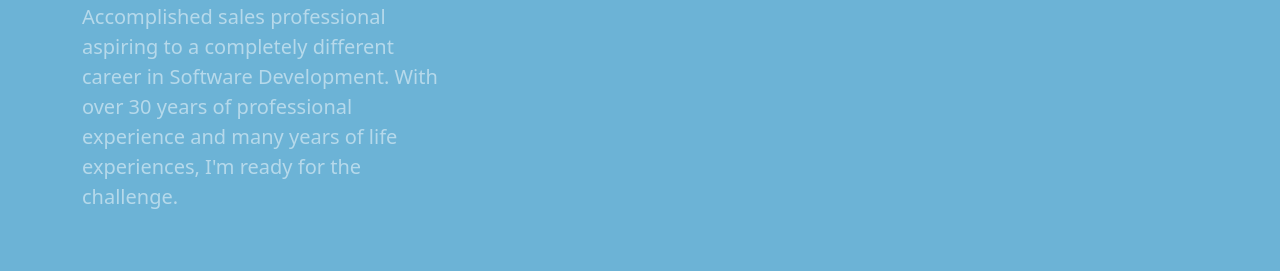
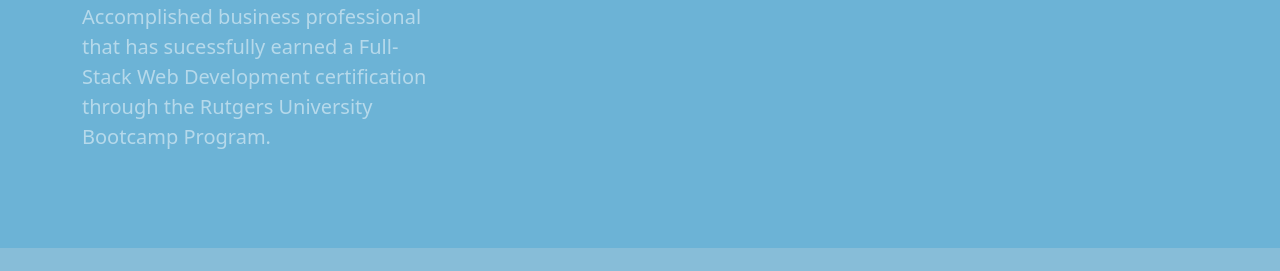
Before and after one commit to Rophillips/updated-portfolio-2, a plain HTML site: page index.html in a window 1280 px wide. Shown: the part 292-563 px from the top of the page. Drawn offline with nearby package versions, Linux system fonts and the light colour scheme.

Commit message:
updated title section

```diff
--- a/index.html
+++ b/index.html
@@ -77,10 +77,9 @@
           <div class="col-sm-4">
 
             <h1 class="display-4 text-white mt-5 mb-2">Roseanne Phillips</h1>
-            <p class="lead mb-5 text-white-50">Accomplished sales professional aspiring to a completely different career in
-              Software Development.
-              With over 30 years of professional experience and many years of life experiences,
-              I'm ready for the challenge.
+            <p class="lead mb-5 text-white-50">Accomplished business professional that has sucessfully earned a Full-Stack Web Development certification
+              through the Rutgers University Bootcamp Program.
+
             </p>
 
   </section>
```
